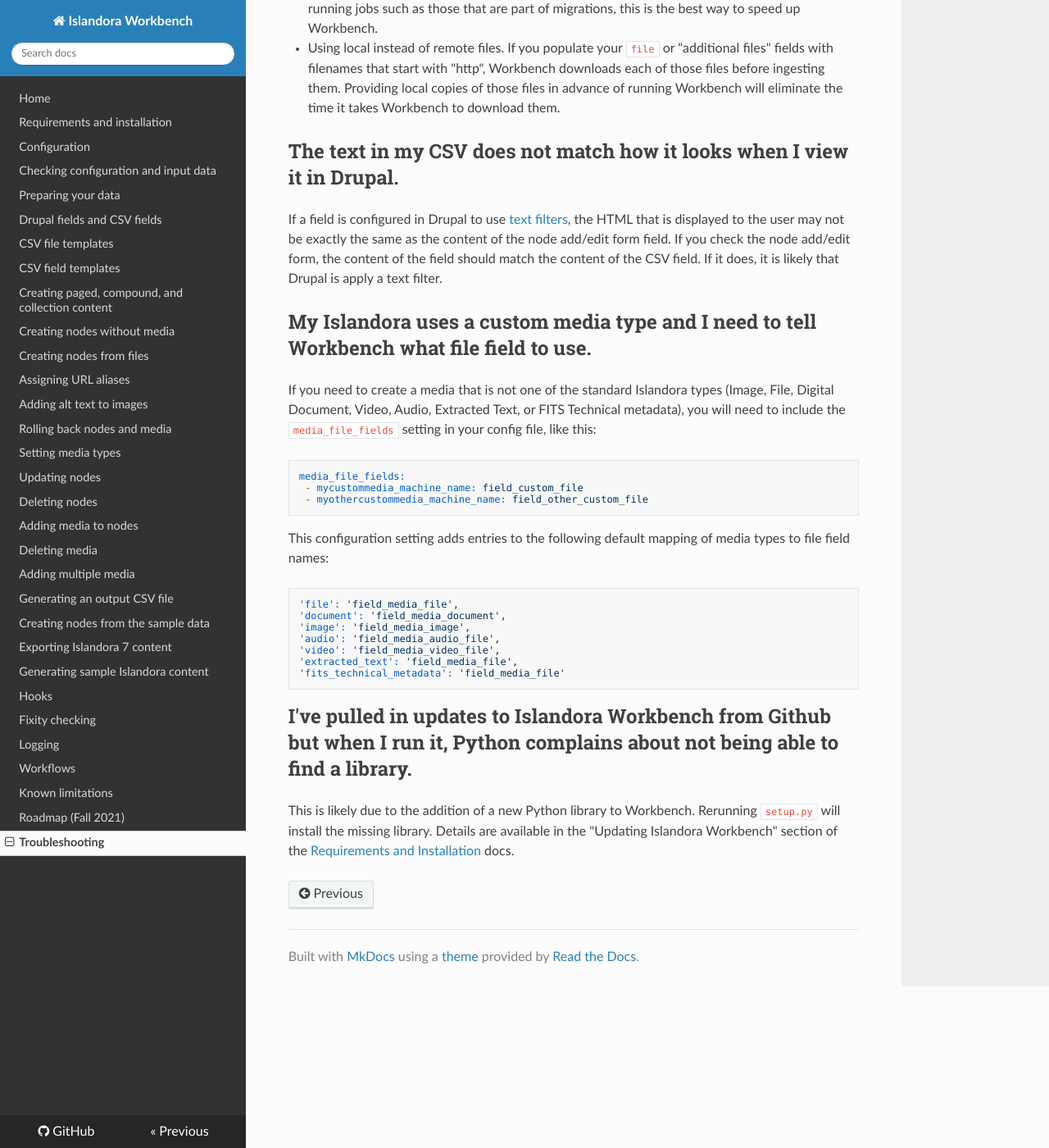
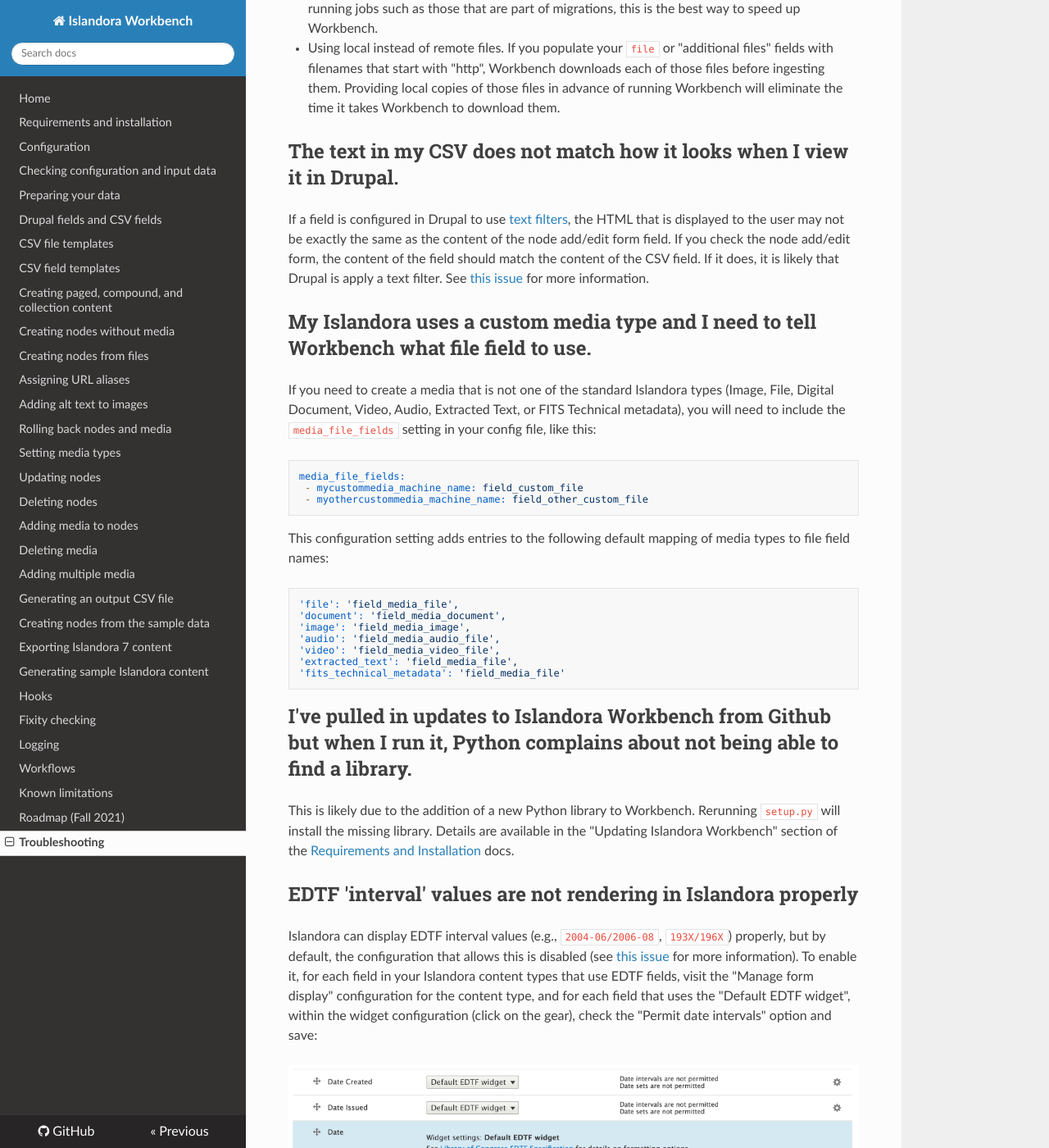
Before and after one commit to mjordan/islandora_workbench_docs, an MkDocs documentation site: the page built from docs/troubleshooting.md, in a window 1280 px wide and 1400 px high, scrolled down 963 px. Shown: the whole window at 82% size. Built offline with MkDocs 1.6.1, drawn with Linux system fonts in a browser that asks for light colours; nearby versions of some CDN libraries; old or Windows-style settings are respelled for this version of MkDocs.

Commit message:
Added EDTF form widget entry to troubleshooting.

```diff
--- a/docs/troubleshooting.md
+++ b/docs/troubleshooting.md
@@ -21,7 +21,7 @@
 
 ## The text in my CSV does not match how it looks when I view it in Drupal.
 
-If a field is configured in Drupal to use [text filters](https://www.drupal.org/node/213156), the HTML that is displayed to the user may not be exactly the same as the content of the node add/edit form field. If you check the node add/edit form, the content of the field should match the content of the CSV field. If it does, it is likely that Drupal is apply a text filter.
+If a field is configured in Drupal to use [text filters](https://www.drupal.org/node/213156), the HTML that is displayed to the user may not be exactly the same as the content of the node add/edit form field. If you check the node add/edit form, the content of the field should match the content of the CSV field. If it does, it is likely that Drupal is apply a text filter. See [this issue](https://github.com/mjordan/islandora_workbench/issues/328) for more information.
 
 ## My Islandora uses a custom media type and I need to tell Workbench what file field to use.
 
@@ -49,3 +49,9 @@
 ## I've pulled in updates to Islandora Workbench from Github but when I run it, Python complains about not being able to find a library.
 
 This is likely due to the addition of a new Python library to Workbench. Rerunning `setup.py` will install the missing library. Details are available in the "Updating Islandora Workbench" section of the [Requirements and Installation](https://mjordan.github.io/islandora_workbench_docs/installation/#updating-islandora-workbench) docs.
+
+## EDTF 'interval' values are not rendering in Islandora properly
+
+Islandora can display EDTF interval values (e.g., `2004-06/2006-08`, `193X/196X`) properly, but by default, the configuration that allows this is disabled (see [this issue](https://github.com/Islandora/documentation/issues/1889) for more information). To enable it, for each field in your Islandora content types that use EDTF fields, visit the "Manage form display" configuration for the content type, and for each field that uses the "Default EDTF widget", within the widget configuration (click on the gear), check the "Permit date intervals" option and save:
+
+![EDTF form widget configuration](images/edtf_form_widget_config.png)
```
Also changed, not shown: docs/images/edtf_form_widget_config.png (added), site/index.html, site/sitemap.xml.
